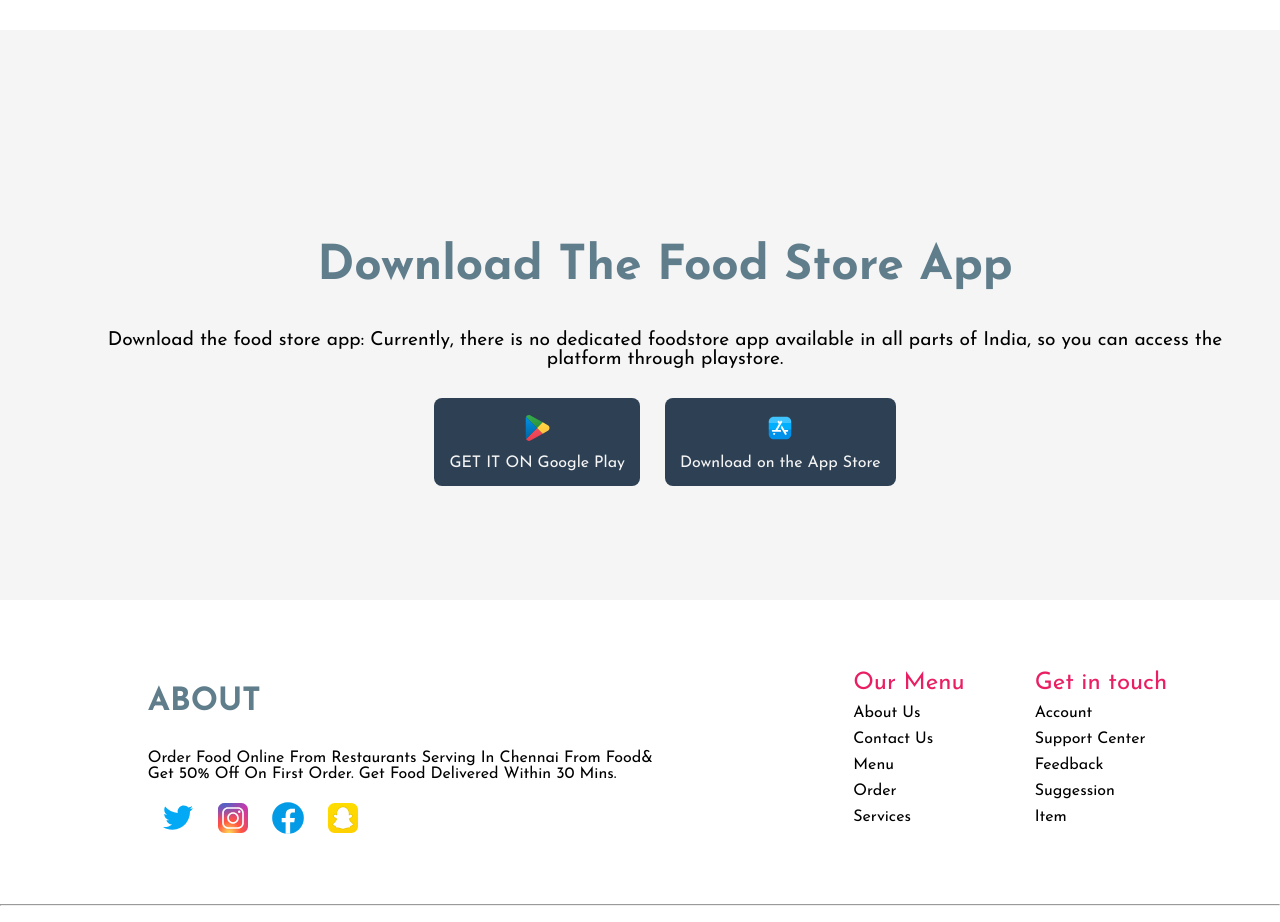
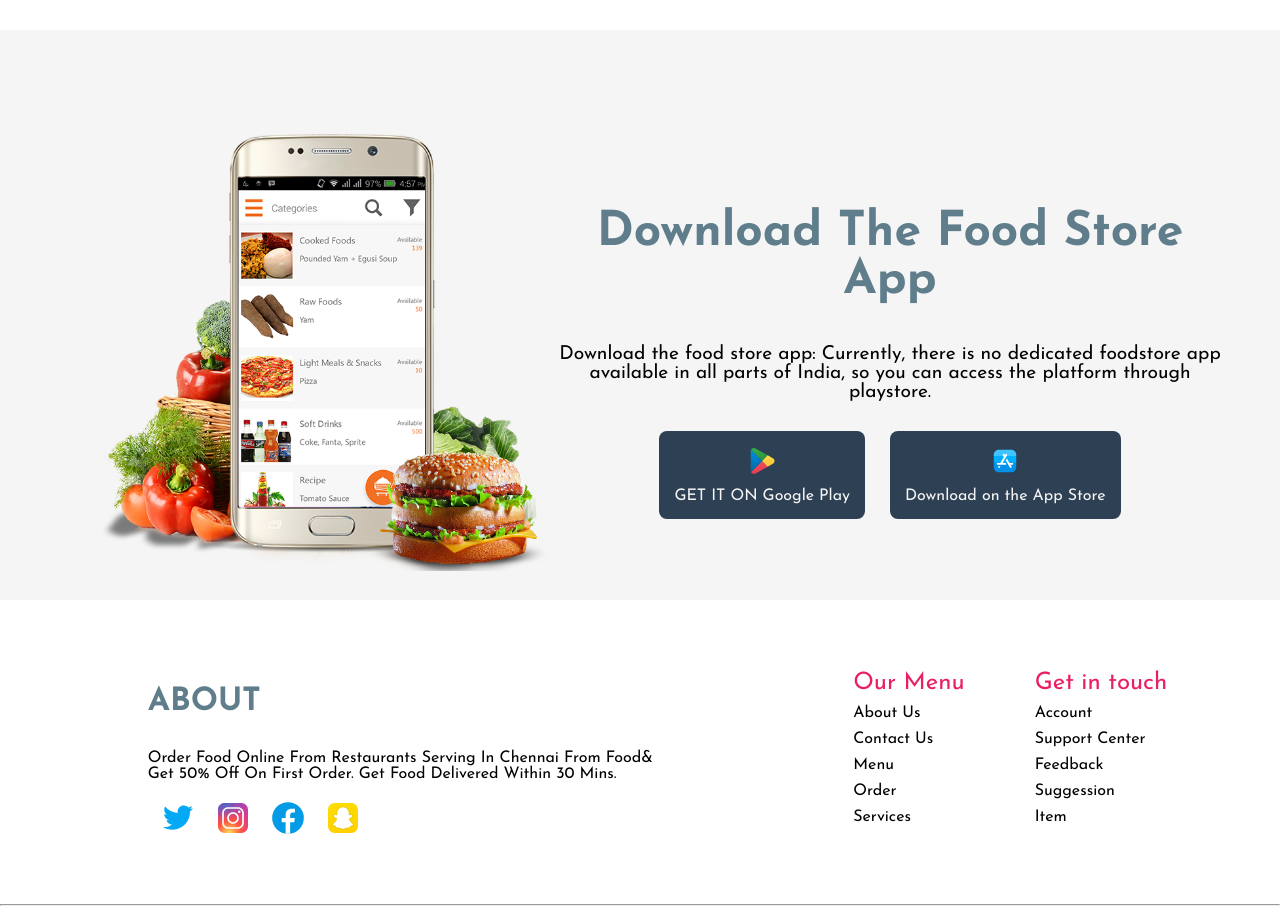
Before and after one commit to Vasikaran53/Food-spot-website, a plain HTML site: page index.html in a window 1280 px wide. Shown: the part 4280-5202 px from the top of the page. Drawn offline with nearby package versions, Linux system fonts and the light colour scheme.

Commit message:
Update index.html

```diff
--- a/index.html
+++ b/index.html
@@ -573,7 +573,7 @@
     </div>
     <div class="download" id="app">
       <div class="d-left">
-        <img src="/Tasks/Task1/food-task/f-images/pngegg.png" alt="" />
+        <img src="f-images/pngegg.png" alt="" />
       </div>
       <div class="d-right">
         <h2>Download The Food Store App</h2>
```
